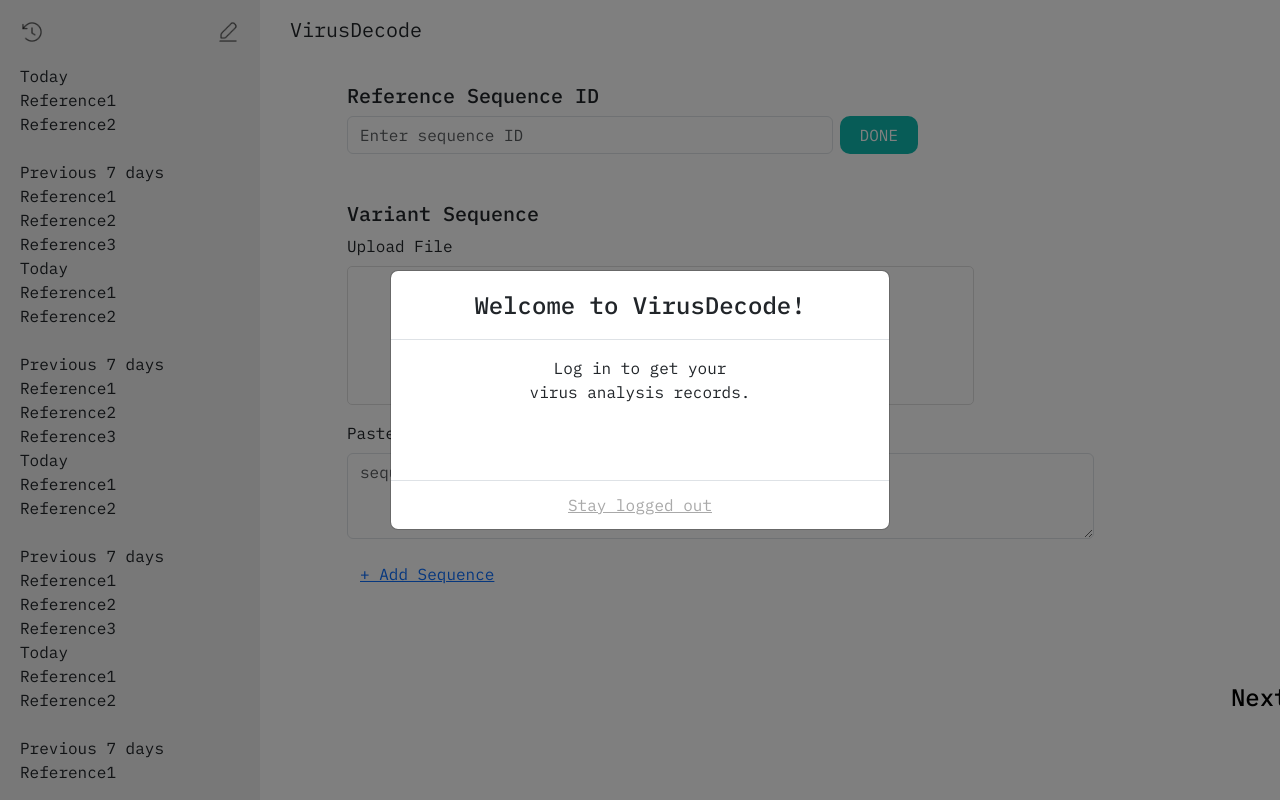
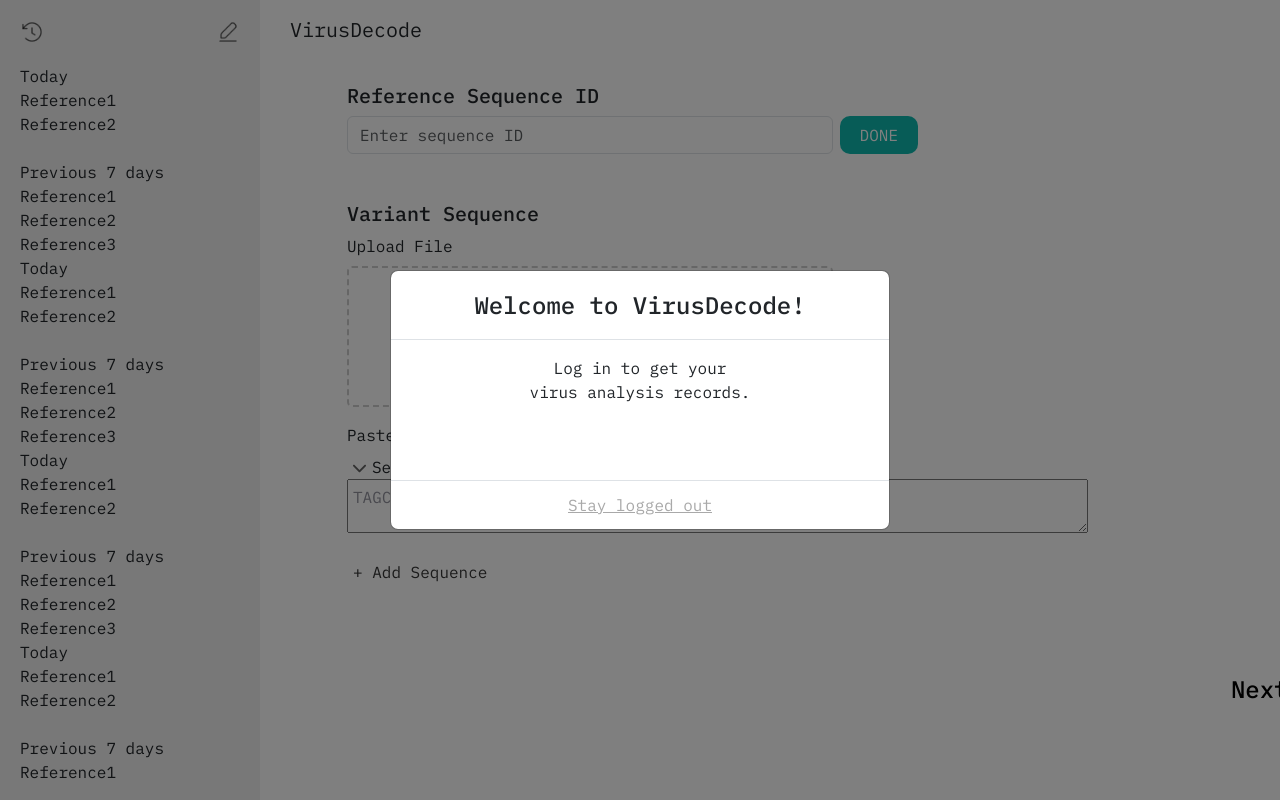
Before and after one commit to VirusDecode-project/VirusDecode, a React (Create React App) app in the folder frontend/: page /inputSeq in a window 1280 px wide. Shown: the top 800 px of the page. Built offline with nearby package versions, Linux system fonts and the light colour scheme.

Commit message:
기능은 구현 완료, UI  수정요

```diff
--- a/frontend/src/pages/inputSeq.css
+++ b/frontend/src/pages/inputSeq.css
@@ -89,6 +89,7 @@
   width: 50px; /* 원하는 크기로 조정 */
   height: auto;
   margin-bottom: 10px;
+  margin-right: 15px;
 }
 
 .file-label span {
@@ -246,3 +247,40 @@ body {
   font-size: 16px;
   color: #666;
 }
+
+.form-group {
+  margin-bottom: 20px;
+}
+
+.delete-icon, .chevron-icon{
+  color: #646464;
+  margin: 0px 5px 0px 5px;
+  font-size: 15px;
+}
+
+.sequence-header {
+  display: flex;
+  align-items: center;
+  justify-content: flex-start;
+}
+.add-sequence-button {
+  display: flex;
+  font-size: 16px;
+  background-color:white;
+  border: none;
+  cursor: pointer;
+  color: rgb(55, 55, 55);
+}
+
+textarea::placeholder {
+  padding: 3px;
+  color: #92929d; /* placeholder 색상 변경 */
+}
+
+.text-left {
+  text-align: left;
+}
+
+textarea {
+  width: 100%;
+}
--- a/frontend/src/pages/inputSeq.js
+++ b/frontend/src/pages/inputSeq.js
@@ -44,6 +44,9 @@ function InputSeq() {
   /*-----------다솔님 코드 구현 함수, 변수---------------*/
   const [editingFileIndex, setEditingFileIndex] = useState(null);
   // const [uploadedFiles, setUploadedFiles] = useState([]);   이미 있음
+  const [sequences, setSequences] = useState([{ id: 1, name: 'Sequence 1', value: '', visible: true }]);
+  const [editingId, setEditingId] = useState(null);
+  const [nextId, setNextId] = useState(2);
 
 
   const handleFileUpload = (event) => {
@@ -61,6 +64,26 @@ function InputSeq() {
 
   const deleteUploadedFile = (index) => {
     setUploadedFiles(uploadedFiles.filter((_, i) => i !== index));
+  };
+  const toggleVisibility = (id) => {
+    setSequences(sequences.map(seq => seq.id === id ? { ...seq, visible: !seq.visible } : seq));
+  };
+
+  const handleNameChange = (id, name) => {
+    setSequences(sequences.map(seq => seq.id === id ? { ...seq, name } : seq));
+  };
+
+  const deleteSequence = (id) => {
+    setSequences(sequences.filter(seq => seq.id !== id));
+  };
+
+  const handleSequenceChange = (id, value) => {
+    setSequences(sequences.map(seq => seq.id === id ? { ...seq, value } : seq));
+  };
+  const addSequence = (event) => {
+    event.preventDefault();
+    setSequences([...sequences, { id: nextId, name: `Sequence ${nextId}`, value: '', visible: true }]);
+    setNextId(nextId + 1);
   };
 
 
@@ -116,9 +139,11 @@ function InputSeq() {
               )}
             </Col> */}
             {/* ------------다솔님 업로드 박스--------시작------- */}
-            <div className="upload-box2">
+            <Row className="align-items-center">
+              <Col md={6}>
+                <div className="upload-box">
                   <input type="file" className="file-input" accept=".fasta" multiple onChange={handleFileUpload} />
-              <div className="upload-text"><img src={uploadIcon} alt="Upload Icon" className="upload-icon" /><p />Drag your FASTA files here</div>
+                  <div className="upload-text"><img src={uploadIcon} alt="Upload Icon" className="upload-icon" /><p>Drag your FASTA files here</p></div>
                 </div>
                 {uploadedFiles.map((uploadedFile, index) => (
                   <div key={index} className="uploaded-file">
@@ -137,11 +162,13 @@ function InputSeq() {
                     <FontAwesomeIcon icon={faTrash} className="delete-icon" onClick={() => deleteUploadedFile(index)} />
                   </div>
                 ))}
+              </Col>
+            </Row>
             {/* ------------다솔님 업로드 박스--------끝------- */}
           </Form.Group>
 
 
-          <Form.Group controlId="pasteSequence">
+          {/* <Form.Group controlId="pasteSequence">
             <Form.Label>Paste Sequence</Form.Label>
             {pastedSequences.length > 0 && (
               <ul className="seq-list">
@@ -153,15 +180,54 @@ function InputSeq() {
             <Col md={9}>
               <Form.Control as="textarea" rows={3} value={currentSequence} onChange={(e) => setCurrentSequence(e.target.value)} placeholder="sequence1" />
             </Col>
+          </Form.Group> */}
+          {/* -----------------다솔님 Paste Sequence ------------시작---- */}
+          <Form.Group>
+            <Form.Label>Paste Sequence</Form.Label>
+            <Row>
+              <Col md={9} className="text-left">
+                {sequences.map(seq => (
+                  <div key={seq.id} className="form-group">
+                    <div className="sequence-header d-flex align-items-center justify-content-start"> {/* justify-content-start 클래스 추가 */}
+                      <FontAwesomeIcon icon={seq.visible ? faChevronDown : faChevronRight} className="chevron-icon" onClick={() => toggleVisibility(seq.id)} />
+                      {editingId === seq.id ? (
+                        <input
+                          type="text"
+                          value={seq.name}
+                          onChange={(e) => handleNameChange(seq.id, e.target.value)}
+                          onBlur={() => setEditingId(null)}
+                          className="edit-name-input"
+                          autoFocus
+                        />
+                      ) : (
+                        <span onClick={() => setEditingId(seq.id)}>{seq.name}</span>
+                      )}
+                      <FontAwesomeIcon icon={faTrash} className="delete-icon" onClick={() => deleteSequence(seq.id)} />
+                    </div>
+                    {seq.visible && (
+                      <textarea
+                        placeholder="TAGCTAGCCGATCG....."
+                        value={seq.value}
+                        onChange={(e) => handleSequenceChange(seq.id, e.target.value)}
+                        className="w-100"
+                      />
+                    )}
+                  </div>
+                ))}
+              </Col>
+            </Row>
           </Form.Group>
+
+          <button onClick={addSequence} className="add-sequence-button">+ Add Sequence</button>
+          {/* -----------------다솔님 Paste Sequence ------------끝---- */}
 
 
 
-          <Row>
+          {/* <Row>
             <Col md={9} className="d-flex justify-content-start">
               <Button variant="link" className="mt-3" onClick={handleAddSequence}>+ Add Sequence</Button>
             </Col>
-          </Row>
+          </Row> */}
 
           <Row>
             <Col className="d-flex justify-content-end">
```
Also changed, not shown: 1 other file (tests, documents, lock files or other folders). Lines whose indentation alone changed are shown as unchanged.
